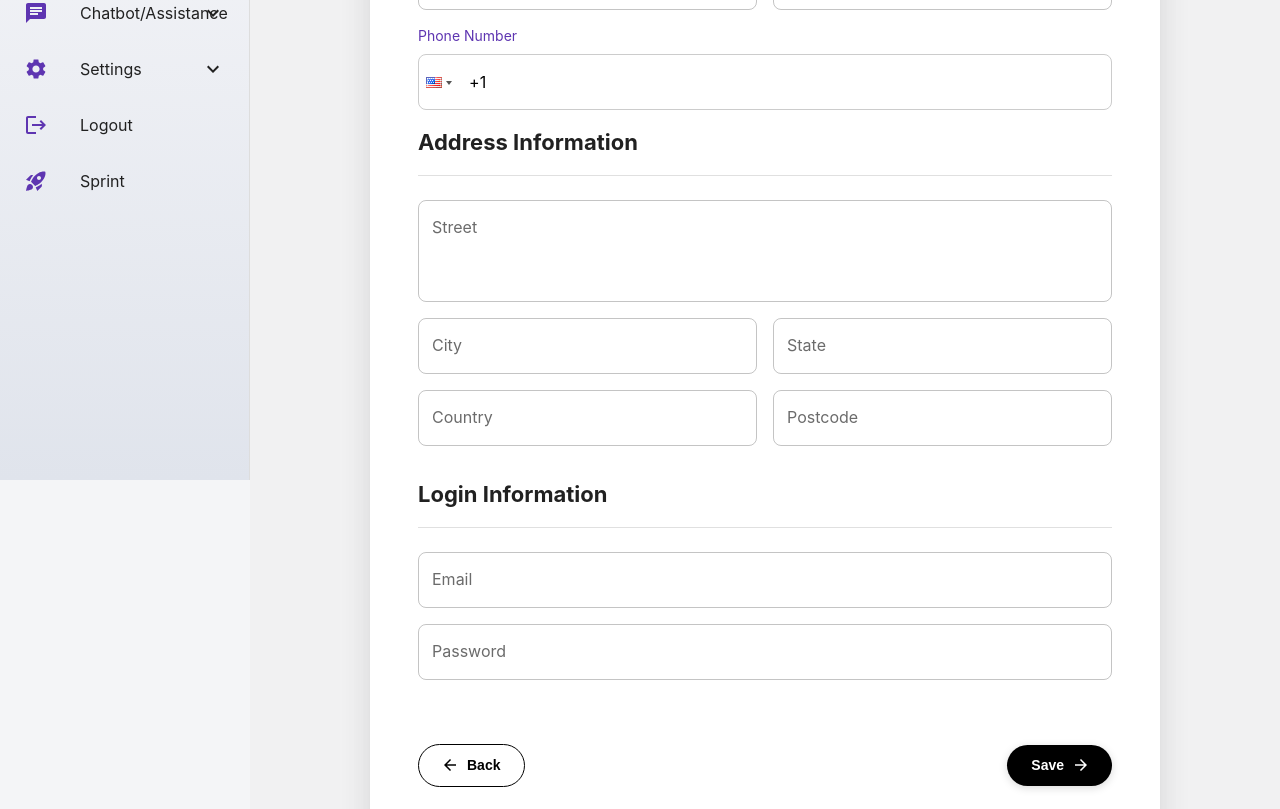
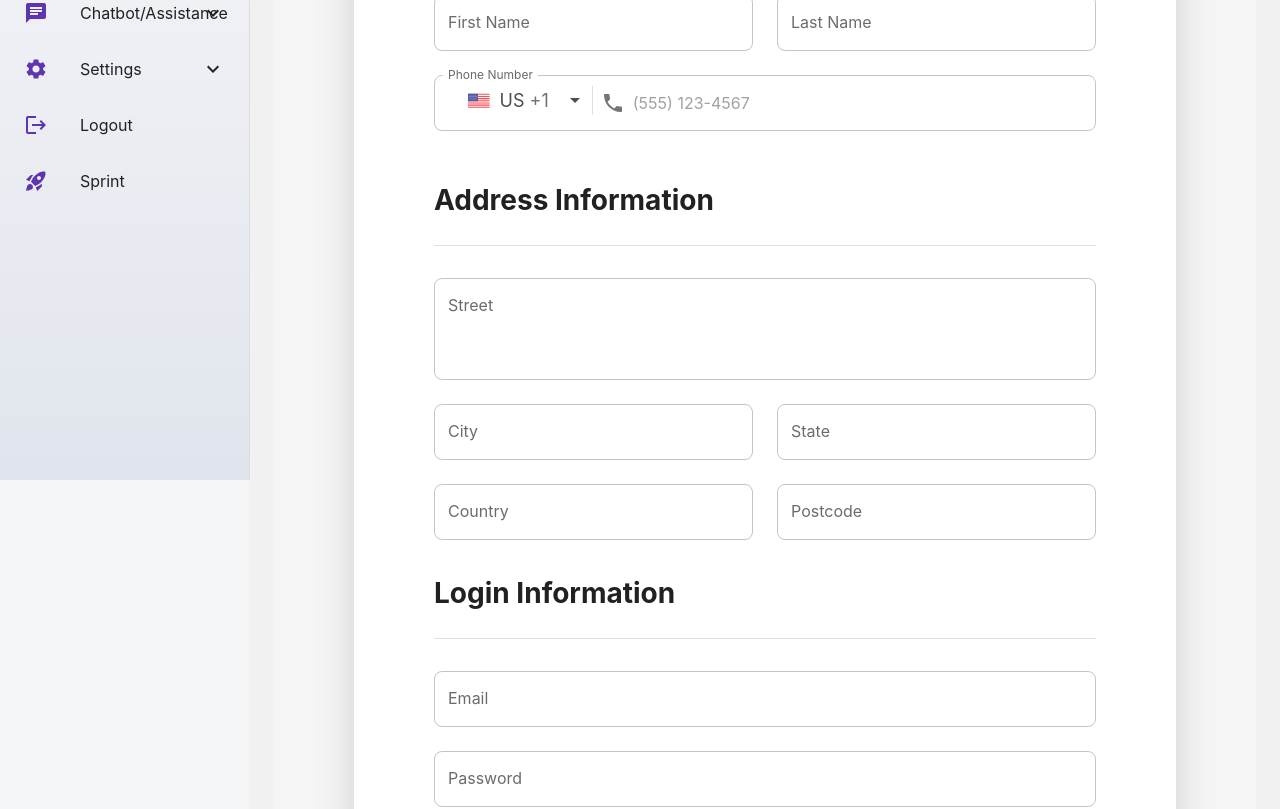
Before and after one commit to harshparmar2073/ts-employee, a React (Vite) app: page /dashboard/add-user in a window 1280 px wide. Shown: the part 320-1129 px from the top of the page. Built offline with nearby package versions, Linux system fonts and the light colour scheme.

Commit message:
api integration in add user

```diff
--- a/src/components/AddUser.jsx
+++ b/src/components/AddUser.jsx
@@ -3,6 +3,7 @@ import { useForm, Controller } from "react-hook-form";
 import { yupResolver } from "@hookform/resolvers/yup";
 import * as yup from "yup";
 import { useToast } from "../context/ToastContext";
+import axiosService from "../services/axiosService";
 import {
   Box,
   Container,
@@ -25,8 +26,7 @@ import {
 import { ArrowBack, ArrowForward, Phone } from "@mui/icons-material";
 import { useNavigate } from "react-router-dom";
 import theme from "../theme/theme";
-import PhoneInput from "react-phone-input-2";
-import "react-phone-input-2/lib/style.css";
+import ReactFlagsSelect from "react-flags-select";
 
 // Validation schema
 const validationSchema = yup.object({
@@ -45,10 +45,11 @@ const validationSchema = yup.object({
   phone: yup
     .string()
     .required("Phone number is required")
-    .test("phone-format", "Please enter a valid phone number", (value) => {
+    .test("phone-format", "Please enter exactly 10 digits", (value) => {
       if (!value) return false;
-      // Basic validation for international phone numbers
-      return /^\+[1-9]\d{1,14}$/.test(value);
+      // Remove all non-digit characters and check for exactly 10 digits
+      const digitsOnly = value.replace(/\D/g, '');
+      return digitsOnly.length === 10;
     }),
   street: yup
     .string()
@@ -87,7 +88,7 @@ const validationSchema = yup.object({
   password: yup
     .string()
     .required("Password is required")
-    .min(8, "Password must be at least 8 characters")
+    .min(8, "Password must be at least 6 characters")
     .max(50, "Password must not exceed 50 characters")
     .matches(/^(?=.*[a-z])(?=.*[A-Z])(?=.*\d)(?=.*[@$!%*?&])[A-Za-z\d@$!%*?&]/,
       "Password must contain at least one uppercase letter, one lowercase letter, one number, and one special character"),
@@ -99,7 +100,25 @@ const AddUser = () => {
   const isMobile = useMediaQuery(muiTheme.breakpoints.down("sm"));
   const { showToast } = useToast();
   const [isSubmitting, setIsSubmitting] = useState(false);
-  const [phoneValue, setPhoneValue] = useState("");
+  const [selectedCountry, setSelectedCountry] = useState("US");
+
+  // Phone number formatting function
+  const formatPhoneNumber = (value) => {
+    // Remove all non-digit characters
+    const digitsOnly = value.replace(/\D/g, '');
+    // Limit to 10 digits
+    const limitedDigits = digitsOnly.slice(0, 10);
+
+    // Format as (XXX) XXX-XXXX
+    if (limitedDigits.length >= 6) {
+      return `(${limitedDigits.slice(0, 3)}) ${limitedDigits.slice(3, 6)}-${limitedDigits.slice(6)}`;
+    } else if (limitedDigits.length >= 3) {
+      return `(${limitedDigits.slice(0, 3)}) ${limitedDigits.slice(3)}`;
+    } else if (limitedDigits.length > 0) {
+      return `(${limitedDigits}`;
+    }
+    return limitedDigits;
+  };
 
 
 
@@ -139,12 +158,32 @@ const AddUser = () => {
   const onSubmit = async (data) => {
     setIsSubmitting(true);
     try {
-      // Simulate API call - replace with actual API call
-      await new Promise((resolve) => setTimeout(resolve, 800));
+      // Prepare the payload for the API
+      const payload = {
+        authName: `${data.firstName} ${data.lastName}`,
+        authUserName: data.email,
+        authPassword: data.password,
+        authStatus: "auth-active",
+        timeZone: "Asia/Calcutta",
+        address: {
+          street: data.street,
+          city: data.city,
+          state: data.state,
+          country: data.country,
+          postcode: data.postcode,
+        },
+        // Additional fields for reference
+        firstName: data.firstName,
+        lastName: data.lastName,
+        phone: data.phone,
+        email: data.email,
+        password: data.password,
+      };
 
-      // Here you would typically make an API call like:
-      // const response = await axiosService.post('/user/create', data);
+      // Make API call to create user
+      const response = await axiosService.post('/user/create', payload);
 
+      console.log('User created successfully:', response.data);
       showToast("User added successfully!", "success");
       navigate(-1);
     } catch (error) {
@@ -164,22 +203,61 @@ const AddUser = () => {
         width: '100%',
         position: 'relative',
         minHeight: '100vh',
-        px: { xs: 2, sm: 4, md: 6, lg: 8 },
-        py: { xs: 2, sm: 4, md: 6, lg: 8 },
+        px: { xs: 1, sm: 2, md: 4, lg: 6 },
+        py: { xs: 1, sm: 2, md: 4, lg: 6 },
+                backgroundColor: '#f5f5f5',
+        '& .flag-select-button-small': {
+          height: '100%',
+          border: 'none',
+          borderRadius: '0',
+          backgroundColor: 'transparent',
+          padding: '0 12px',
+          display: 'flex',
+          alignItems: 'center',
+          gap: '8px',
+          cursor: 'pointer',
+          minWidth: 'auto',
+          marginRight: '0',
+          borderRight: '1px solid rgba(0, 0, 0, 0.12)',
+          '&:hover': {
+            backgroundColor: 'rgba(0,0,0,0.04)',
+          },
+        },
+        '& .flag-select-options-small': {
+          border: '1px solid rgba(0, 0, 0, 0.23)',
+          borderRadius: '8px',
+          boxShadow: '0 8px 32px rgba(0,0,0,0.15)',
+          maxHeight: '250px',
+          backgroundColor: '#fff',
+          fontSize: '15px',
+          padding: '12px 0',
+          minWidth: '200px',
+        },
+        '& .flag-selected-label-small': {
+          fontSize: '14px',
+          fontWeight: 500,
+          color: theme.palette.text.primary,
+        },
+        '& .flag-secondary-label-small': {
+          fontSize: '13px',
+          color: theme.palette.text.primary,
+          fontWeight: 600,
+        },
       }}
     >
-      <Container maxWidth="lg" sx={{ px: { xs: 1, sm: 2, md: 4 } }}>
+      <Container maxWidth="xl" sx={{ px: { xs: 1, sm: 2, md: 4 } }}>
         <Card
-          elevation={4}
+          elevation={8}
           sx={{
             mx: 'auto',
-            borderRadius: { xs: 2, sm: 3, md: 4 },
+            borderRadius: { xs: 3, sm: 4, md: 6 },
             position: 'relative',
             overflow: 'hidden',
             backgroundColor: theme.palette.background.paper,
-            p: { xs: 3, sm: 4, md: 6 },
-            maxWidth: { xs: '100%', sm: 800, md: 1000, lg: 1200 },
-            boxShadow: '0 8px 32px rgba(0,0,0,0.12)',
+            p: { xs: 4, sm: 6, md: 8, lg: 10 },
+            maxWidth: { xs: '100%', sm: 900, md: 1100, lg: 1400 },
+            boxShadow: '0 12px 40px rgba(0,0,0,0.15)',
+            minHeight: { xs: 'auto', sm: '600px' },
           }}
         >
           <CardContent sx={{ p: 0 }}>
@@ -187,20 +265,20 @@ const AddUser = () => {
 
             <form onSubmit={handleSubmit(onSubmit, handleFormError)}>
               {/* Customer Information Section */}
-              <Typography sx={{ fontWeight: theme.typography.fontWeightBold, fontFamily: theme.typography.fontFamily, color: theme.palette.text.primary, mb: 2, fontSize: { xs: 18, sm: 20, md: 22 } }}>
+              <Typography sx={{ fontWeight: theme.typography.fontWeightBold, fontFamily: theme.typography.fontFamily, color: theme.palette.text.primary, mb: 3, fontSize: { xs: 20, sm: 24, md: 28 } }}>
                 Customer Information
               </Typography>
-              <Divider sx={{ mb: 3, borderColor: theme.palette.divider }} />
+              <Divider sx={{ mb: 4, borderColor: theme.palette.divider }} />
 
               <Box
                 sx={{
                   display: "flex",
                   flexWrap: "wrap",
-                  gap: 2,
-                  mb: 2,
+                  gap: { xs: 2, sm: 3 },
+                  mb: 3,
                 }}
               >
-                <Box sx={{ flex: "1 1 48%" }}>
+                <Box sx={{ flex: "1 1 48%", minWidth: { xs: '100%', sm: '300px' } }}>
                   <Controller
                     name="firstName"
                     control={control}
@@ -215,7 +293,7 @@ const AddUser = () => {
                     )}
                   />
                 </Box>
-                <Box sx={{ flex: "1 1 48%" }}>
+                <Box sx={{ flex: "1 1 48%", minWidth: { xs: '100%', sm: '300px' } }}>
                   <Controller
                     name="lastName"
                     control={control}
@@ -236,87 +314,64 @@ const AddUser = () => {
                     name="phone"
                     control={control}
                     render={({ field }) => (
-                  <Box sx={{ mb: 2 }}>
-                    <Typography variant="body2" sx={{ mb: 1, color: theme.palette.text.secondary, fontSize: '14px' }}>
-                      Phone Number
-                    </Typography>
-                    <Box
-                      sx={{
-                        '& .react-tel-input': {
-                          fontFamily: theme.typography.fontFamily,
-                        },
-                        '& .form-control': {
-                          width: '100%',
-                          height: '56px',
-                          fontSize: '16px',
-                          border: errors.phone ? '1px solid #d32f2f' : '1px solid #ccc',
-                          borderRadius: '8px',
-                          padding: '8px 12px 8px 50px',
-                          fontFamily: theme.typography.fontFamily,
-                          '&:focus': {
-                            borderColor: errors.phone ? '#d32f2f' : theme.palette.primary.main,
-                            boxShadow: errors.phone ? '0 0 0 2px rgba(211, 47, 47, 0.2)' : `0 0 0 2px ${theme.palette.primary.main}20`,
-                            outline: 'none',
-                          },
-                        },
-                        '& .flag-dropdown': {
-                          backgroundColor: 'transparent',
-                          border: 'none',
-                        },
-                        '& .selected-flag': {
-                          backgroundColor: 'transparent',
-                          borderRadius: '8px 0 0 8px',
-                          '&:hover': {
-                            backgroundColor: 'rgba(0,0,0,0.04)',
-                          },
-                        },
-                        '& .country-list': {
-                          border: '1px solid #ccc',
-                          borderRadius: '8px',
-                          boxShadow: '0 4px 20px rgba(0,0,0,0.15)',
-                          maxHeight: '200px',
-                        },
-                        '& .country': {
-                          padding: '8px 12px',
-                          '&:hover': {
-                            backgroundColor: 'rgba(0,0,0,0.04)',
-                          },
-                        },
-                        '& .dial-code': {
-                          color: theme.palette.text.secondary,
-                        },
+                      <TextField
+                        {...field}
+                        fullWidth
+                        label="Phone Number"
+                        placeholder="(555) 123-4567"
+                        error={!!errors.phone}
+                        helperText={errors.phone?.message}
+                        sx={{ mb: 3 }}
+                        inputProps={{
+                          maxLength: 14, // (XXX) XXX-XXXX = 14 characters
                         }}
-                    >
-                      <PhoneInput
-                        country="us"
-                        value={field.value}
-                        onChange={(phone, country) => {
-                          field.onChange(phone);
-                          setPhoneValue(phone);
+                        onChange={(e) => {
+                          const formatted = formatPhoneNumber(e.target.value);
+                          field.onChange(formatted);
                         }}
-                        placeholder="Enter phone number"
-                        enableSearch={true}
-                        searchPlaceholder="Search country..."
-                        inputProps={{
-                          required: true,
-                          autoFocus: false,
+                        InputProps={{
+                          startAdornment: (
+                            <InputAdornment position="start">
+                              <Box sx={{ display: 'flex', alignItems: 'center', gap: 1 }}>
+                                <ReactFlagsSelect
+                                  selected={selectedCountry}
+                                  onSelect={(countryCode) => setSelectedCountry(countryCode)}
+                                  searchable={true}
+                                  searchPlaceholder="Search..."
+                                  customLabels={{
+                                    US: { primary: "US", secondary: "+1" },
+                                    GB: { primary: "GB", secondary: "+44" },
+                                    CA: { primary: "CA", secondary: "+1" },
+                                    AU: { primary: "AU", secondary: "+61" },
+                                    IN: { primary: "IN", secondary: "+91" },
+                                    DE: { primary: "DE", secondary: "+49" },
+                                    FR: { primary: "FR", secondary: "+33" },
+                                    JP: { primary: "JP", secondary: "+81" },
+                                    BR: { primary: "BR", secondary: "+55" },
+                                    CN: { primary: "CN", secondary: "+86" },
+                                  }}
+                                  selectButtonClassName="flag-select-button-small"
+                                  optionsClassName="flag-select-options-small"
+                                  selectedSize={18}
+                                  showSelectedLabel={true}
+                                  showSecondarySelectedLabel={true}
+                                  selectedLabelClassName="flag-selected-label-small"
+                                  secondarySelectedLabelClassName="flag-secondary-label-small"
+                                />
+                                <Phone sx={{ color: 'action.active' }} />
+                              </Box>
+                            </InputAdornment>
+                          ),
                         }}
                       />
-                    </Box>
-                    {errors.phone && (
-                      <FormHelperText error sx={{ mt: 0.5 }}>
-                        {errors.phone.message}
-                      </FormHelperText>
-                    )}
-                  </Box>
                     )}
                   />
 
               {/* Address Information Section */}
-              <Typography sx={{ fontWeight: theme.typography.fontWeightBold, fontFamily: theme.typography.fontFamily, color: theme.palette.text.primary, mb: 2, fontSize: { xs: 18, sm: 20, md: 22 } }}>
+              <Typography sx={{ fontWeight: theme.typography.fontWeightBold, fontFamily: theme.typography.fontFamily, color: theme.palette.text.primary, mb: 3,mt: 3, fontSize: { xs: 20, sm: 24, md: 28 } }}>
                 Address Information
               </Typography>
-              <Divider sx={{ mb: 3, borderColor: theme.palette.divider }} />
+              <Divider sx={{ mb: 4, borderColor: theme.palette.divider }} />
 
               <Controller
                 name="street"
@@ -330,7 +385,7 @@ const AddUser = () => {
                     rows={3}
                     error={!!errors.street}
                     helperText={errors.street?.message}
-                    sx={{ mb: 2 }}
+                    sx={{ mb: 3 }}
                   />
                 )}
               />
@@ -339,8 +394,8 @@ const AddUser = () => {
                   sx={{
                     display: "flex",
                     flexWrap: "wrap",
-                  gap: 2,
-                  mb: 2,
+                    gap: { xs: 2, sm: 3 },
+                    mb: 3,
                   }}
                 >
                 <Box sx={{ flex: "1 1 48%" }}>
@@ -379,7 +434,7 @@ const AddUser = () => {
                   sx={{
                     display: "flex",
                     flexWrap: "wrap",
-                  gap: 2,
+                    gap: { xs: 2, sm: 3 },
                     mb: 4,
                   }}
                 >
@@ -416,10 +471,10 @@ const AddUser = () => {
               </Box>
 
               {/* Login Information Section */}
-              <Typography sx={{ fontWeight: theme.typography.fontWeightBold, fontFamily: theme.typography.fontFamily, color: theme.palette.text.primary, mb: 2, fontSize: { xs: 18, sm: 20, md: 22 } }}>
+              <Typography sx={{ fontWeight: theme.typography.fontWeightBold, fontFamily: theme.typography.fontFamily, color: theme.palette.text.primary, mb: 3, fontSize: { xs: 20, sm: 24, md: 28 } }}>
                 Login Information
               </Typography>
-              <Divider sx={{ mb: 3, borderColor: theme.palette.divider }} />
+              <Divider sx={{ mb: 4, borderColor: theme.palette.divider }} />
 
               <Controller
                 name="email"
@@ -432,7 +487,7 @@ const AddUser = () => {
                     type="email"
                     error={!!errors.email}
                     helperText={errors.email?.message}
-                    sx={{ mb: 2 }}
+                    sx={{ mb: 3 }}
                   />
                 )}
               />
@@ -448,7 +503,7 @@ const AddUser = () => {
                     type="password"
                     error={!!errors.password}
                     helperText={errors.password?.message}
-                    sx={{ mb: 4 }}
+                    sx={{ mb: 5 }}
                   />
                 )}
               />
@@ -467,15 +522,15 @@ const AddUser = () => {
                   variant="outlined"
                   startIcon={<ArrowBack />}
                   onClick={handleBack}
-                  size="small"
+                  size="medium"
                   sx={{
-                    fontSize: { xs: 12, sm: 14 },
-                    py: { xs: 0.75, sm: 1 },
-                    px: { xs: 2, sm: 3 },
-                    borderRadius: '25px',
+                    fontSize: { xs: 14, sm: 16 },
+                    py: { xs: 1, sm: 1.5 },
+                    px: { xs: 3, sm: 4 },
+                    borderRadius: '8px',
                     textTransform: 'none',
-                    minWidth: 'auto',
-                    height: 'auto',
+                    minWidth: '120px',
+                    height: '48px',
                   }}
                 >
                   Back
@@ -483,17 +538,17 @@ const AddUser = () => {
                 <Button
                   type="submit"
                   variant="contained"
-                  endIcon={isSubmitting ? <CircularProgress size={16} color="inherit" /> : <ArrowForward />}
-                  size="small"
+                  endIcon={isSubmitting ? <CircularProgress size={20} color="inherit" /> : <ArrowForward />}
+                  size="medium"
                   sx={{
-                    fontSize: { xs: 12, sm: 14 },
-                    py: { xs: 0.75, sm: 1 },
-                    px: { xs: 2, sm: 3 },
-                    borderRadius: '25px',
+                    fontSize: { xs: 14, sm: 16 },
+                    py: { xs: 1, sm: 1.5 },
+                    px: { xs: 3, sm: 4 },
+                    borderRadius: '8px',
                     textTransform: 'none',
-                    boxShadow: '0 2px 8px rgba(0,0,0,0.15)',
-                    minWidth: 'auto',
-                    height: 'auto',
+                    boxShadow: '0 4px 12px rgba(0,0,0,0.15)',
+                    minWidth: '120px',
+                    height: '48px',
                   }}
                 >
                   {isSubmitting ? 'Saving...' : 'Save'}
```
Also changed, not shown: src/components/User.jsx (+11 -12 lines). Lines whose indentation alone changed are shown as unchanged.
